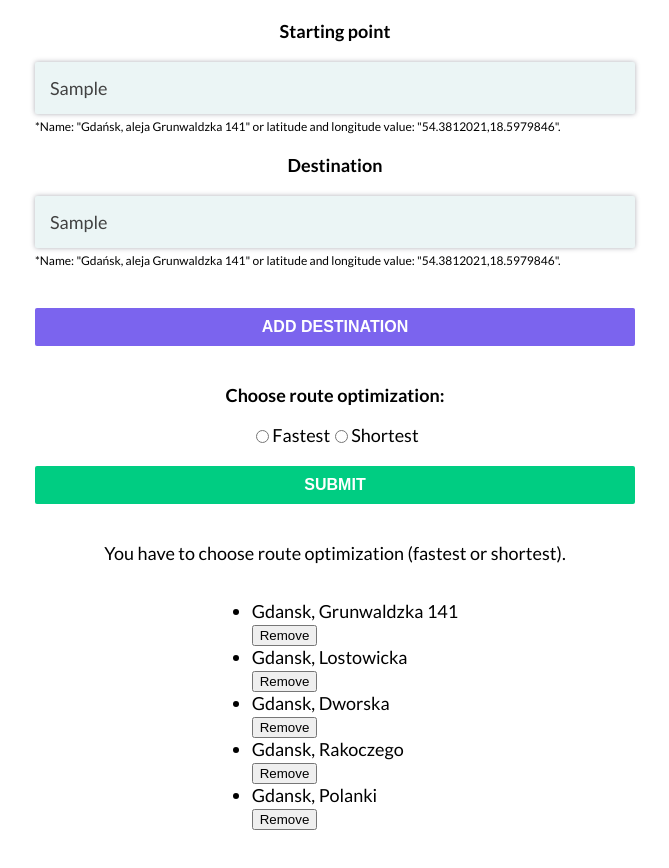
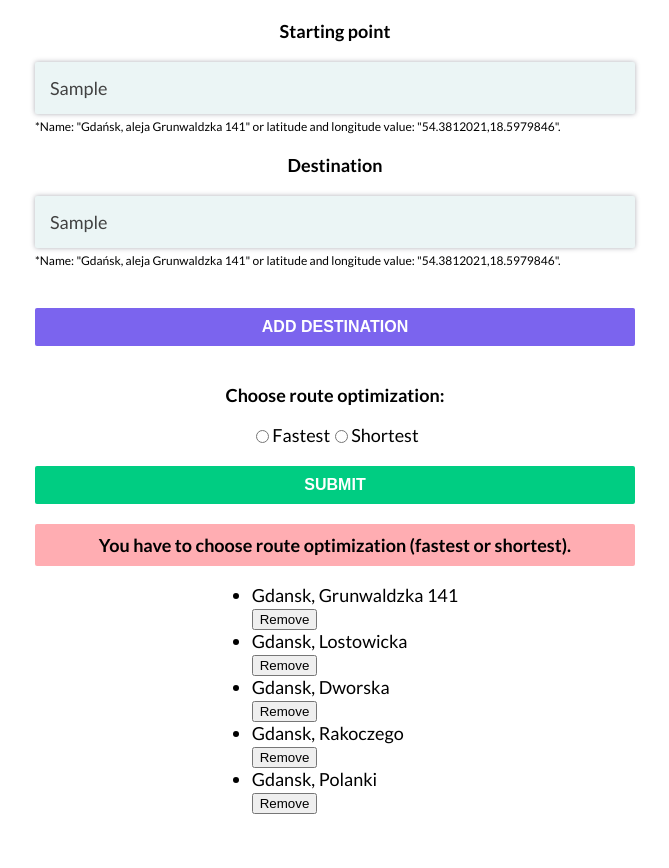
Before and after one commit to rob-now/route-finder--react, a React (Create React App) app: page / in a window 1280 px wide. Both pictures are taken after typing "Sample", "Sample" into the empty fields and a click on the button "SUBMIT". Shown: the whole page, without its empty margins (305-974 px from the left). Built offline with nearby package versions, Linux system fonts and the light colour scheme.

Commit message:
FormErrorsView styled

```diff
--- /dev/null
+++ b/src/components/FormErrorsView.css
@@ -0,0 +1,12 @@
+.form-errors__container {
+    margin: 0;
+    width: 600px;
+    text-align: center;
+    font-weight: bold;
+    border-radius: 2px;
+    background: rgba(255, 0, 18, 0.32);
+}
+
+.form-errors__paragraph {
+    margin: 10px 0;
+}
--- a/src/components/FormErrorsView.js
+++ b/src/components/FormErrorsView.js
@@ -1,11 +1,12 @@
 import React, {Component} from 'react'
 import {withForm} from '../contexts/Form'
+import './FormErrorsView.css'
 
 class FormErrorsView extends Component {
   render() {
     return (
-      <div>
-        {this.props.formError && <p>{this.props.formError.message}</p>}
+      <div className="form-errors__container">
+        {this.props.formError && <p className="form-errors__paragraph">{this.props.formError.message}</p>}
       </div>
     )
   }
```
